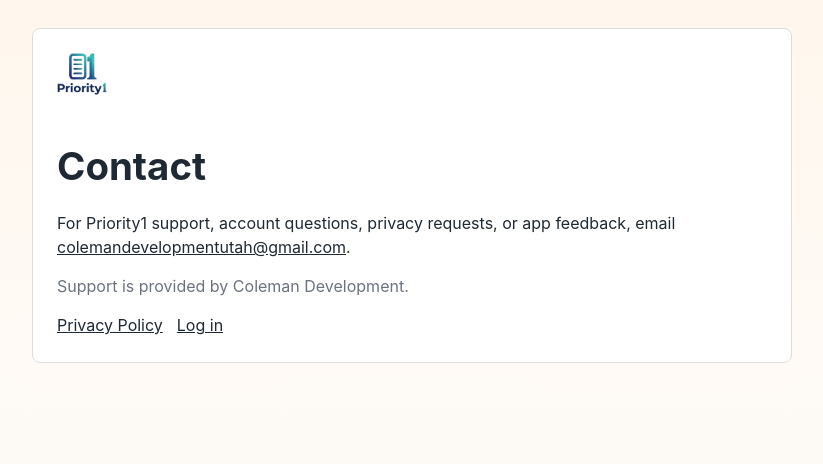
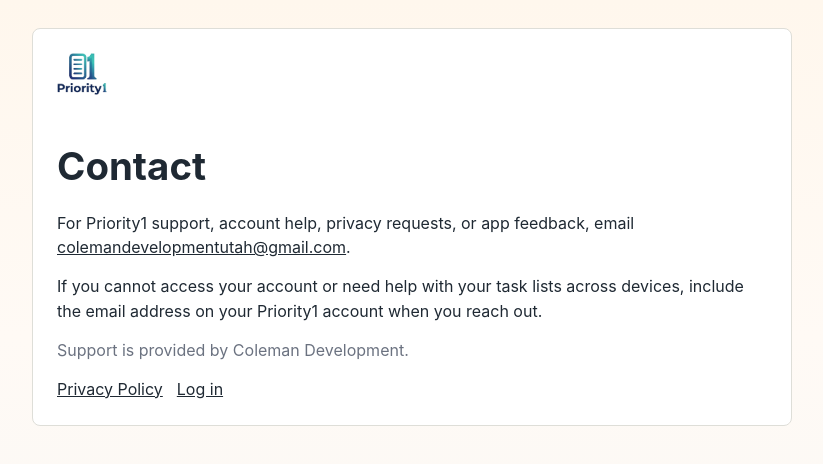
Before and after one commit to noahcoleman76/Priority1, a React (Vite) app in the folder client/: page /contact in a window 1280 px wide. Shown: the top 464 px of the page, without its empty margins (228-1051 px from the left). Built offline with nearby package versions, Linux system fonts and the light colour scheme; no server answers.

Commit message:
updated contact page

```diff
--- a/client/src/features/legal/ContactPage.tsx
+++ b/client/src/features/legal/ContactPage.tsx
@@ -11,8 +11,12 @@
       </Link>
       <h1>Contact</h1>
       <p>
-        For Priority1 support, account questions, privacy requests, or app feedback, email{" "}
+        For Priority1 support, account help, privacy requests, or app feedback, email{" "}
         <a href={`mailto:${SUPPORT_EMAIL}`}>{SUPPORT_EMAIL}</a>.
+      </p>
+      <p>
+        If you cannot access your account or need help with your task lists across devices, include
+        the email address on your Priority1 account when you reach out.
       </p>
       <p className="muted">Support is provided by Coleman Development.</p>
       <div className="legal-links">
```
